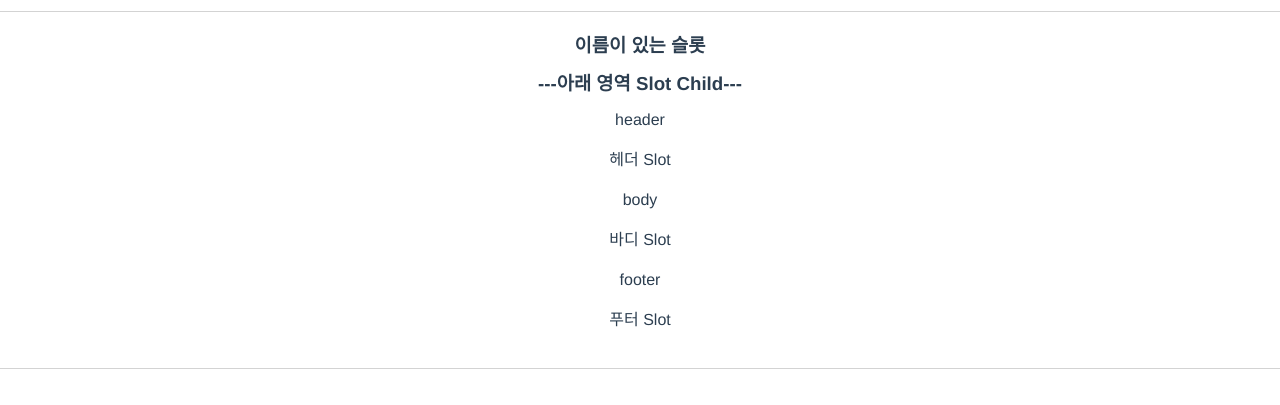
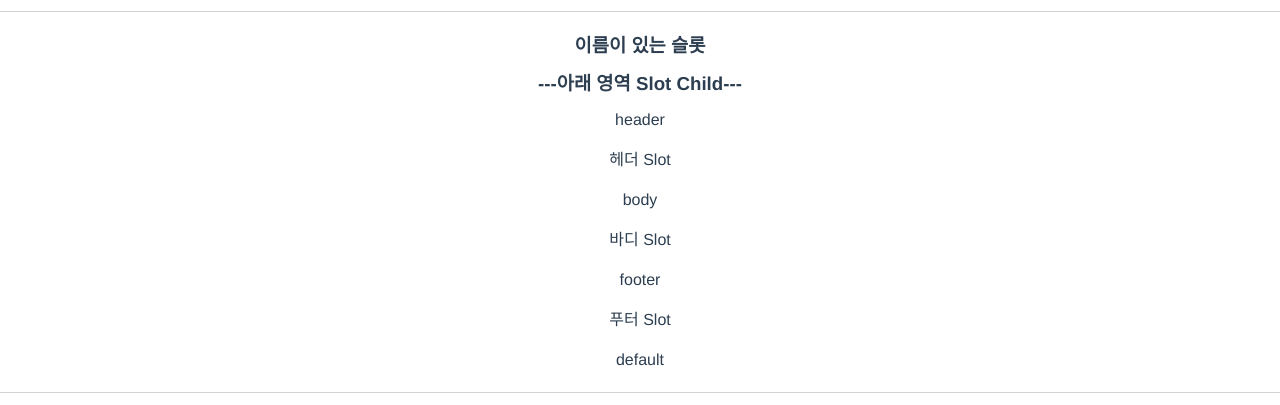
Before and after one commit to kyeongmin21/eventbus-todo, a Vue app: page /slot in a window 1280 px wide. Shown: the part 163-568 px from the top of the page. Built offline with nearby package versions, Linux system fonts and the light colour scheme.

Commit message:
v-slot: 을 #으로 쓸수도 있다.

```diff
--- a/src/components/SlotChild.vue
+++ b/src/components/SlotChild.vue
@@ -7,6 +7,7 @@
     <slot name="body"></slot>
     <p>footer</p>
     <slot name="footer"></slot>
+    <slot></slot>
   </div>
 </template>
 
--- a/src/views/Slot.vue
+++ b/src/views/Slot.vue
@@ -10,7 +10,7 @@
     <section>
       <h3>이름이 있는 슬롯</h3>
       <SlotChild>
-        <template v-slot:header>
+        <template #header>
           <p>헤더 Slot</p>
         </template>
         <template v-slot:body>
@@ -18,6 +18,9 @@
         </template>
         <template v-slot:footer>
           <p>푸터 Slot</p>
+        </template>
+        <template v-slot:default>
+          default
         </template>
       </SlotChild>
 
```
Lines whose indentation alone changed are shown as unchanged.
